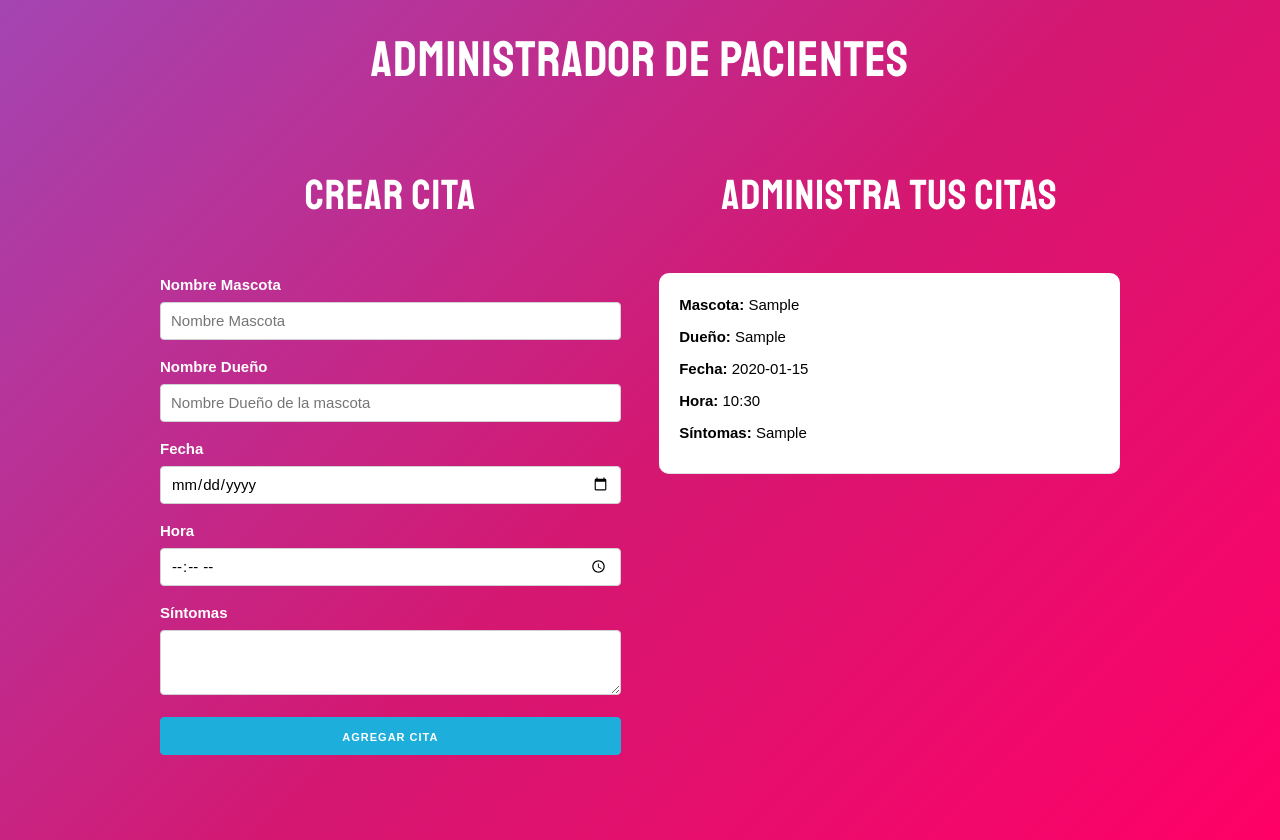
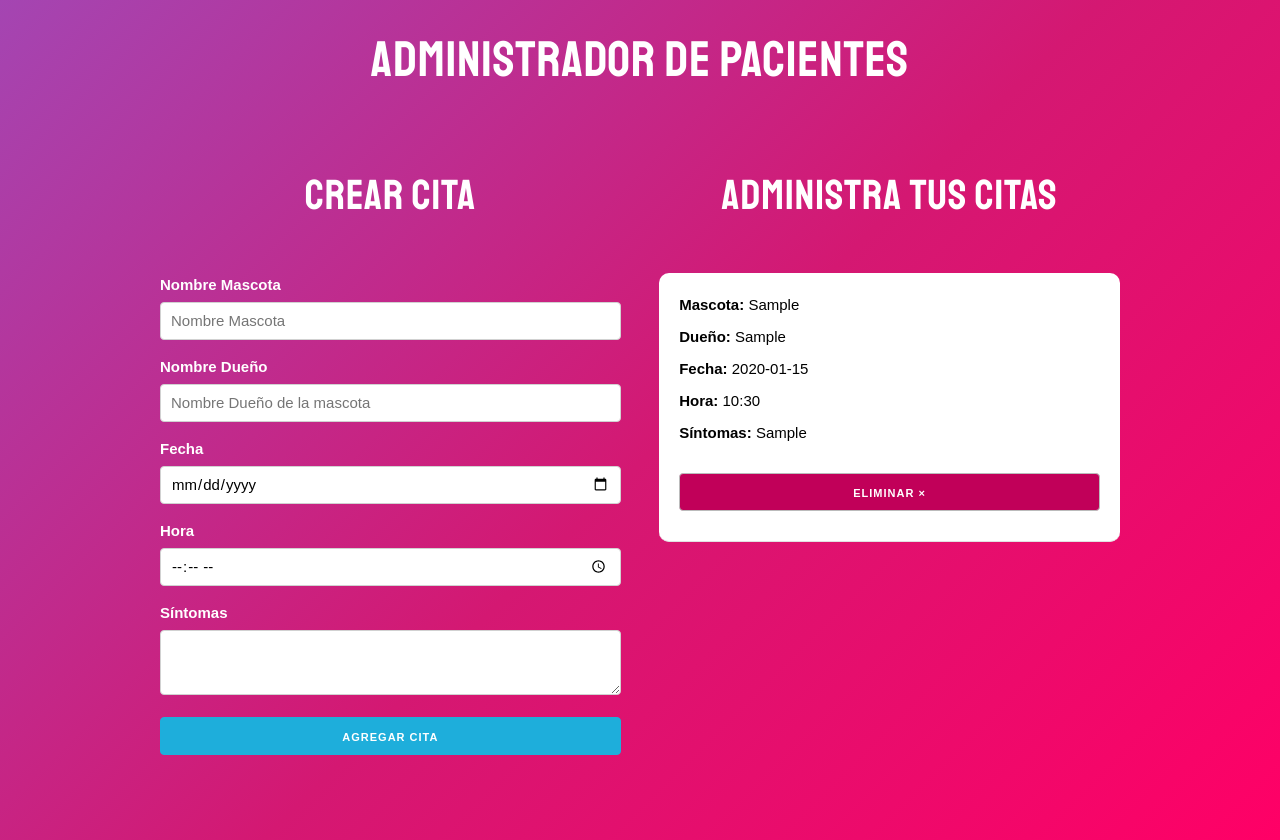
Before and after one commit to ManuelVillarVitoria/react-localstorage-patient-administrator, a React (Create React App) app: page / in a window 1280 px wide. Both pictures are taken after typing "Sample", "Sample", "2020-01-15", "10:30", "Sample" into the empty fields and a click on the button "AGREGAR CITA". Built offline with nearby package versions, Linux system fonts and the light colour scheme.

Commit message:
deleting appointments of the DOM

```diff
--- a/src/App.js
+++ b/src/App.js
@@ -16,6 +16,16 @@
     guardarCitas([...citas,cita]);
   }
 
+  //Función que elimina una cita por su ID
+  const eliminarCita = id => {
+    //console.log(id);
+    //Decimos que la cita sea diferente al id, porque cuando se filtren las citas queremos
+    //nos retorne el resto y que la que se filtre se elimine.
+    const nuevasCitas = citas.filter(cita => cita.id !== id);
+    //Como filter nos crea un array nuevo, no hace falta pasar array: guardarCitas([nuevasCitas])
+    guardarCitas(nuevasCitas)
+  }
+
   return (
     <Fragment>
       <h1>Administrador de Pacientes</h1>
@@ -32,6 +42,7 @@
               <Appointment
                 key={cita.id}
                 cita={cita}
+                eliminarCita={eliminarCita}
               />
             ))}
           </div>
--- a/src/components/Appointment.js
+++ b/src/components/Appointment.js
@@ -1,12 +1,17 @@
 import React from 'react';
 
-const Appointment = ({cita}) => (
+const Appointment = ({cita, eliminarCita}) => (
     <div className="cita">
         <p>Mascota: <span>{cita.mascota}</span></p>
         <p>Dueño: <span>{cita.propietario}</span></p>
         <p>Fecha: <span>{cita.fecha}</span></p>
         <p>Hora: <span>{cita.hora}</span></p>
         <p>Síntomas: <span>{cita.sintomas}</span></p>
+
+        <button
+            className="button eliminar u-full-width"
+            onClick={() => eliminarCita(cita.id)}
+        >Eliminar &times;</button>
     </div>
   );
 
```
